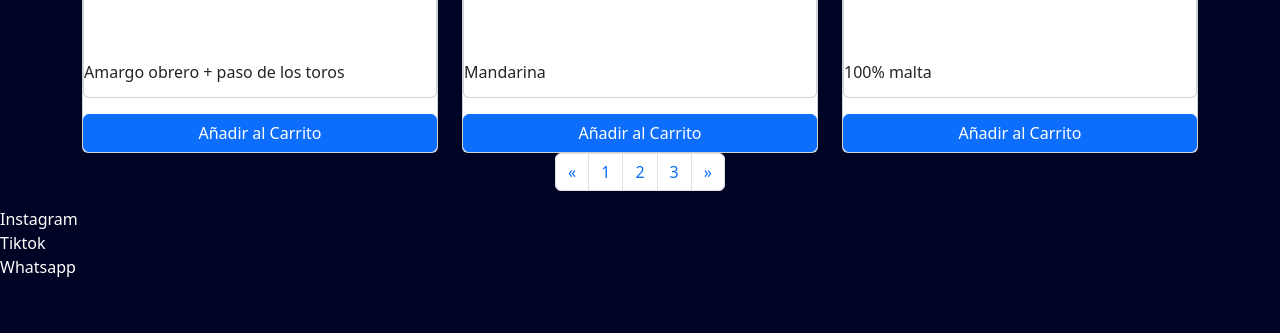
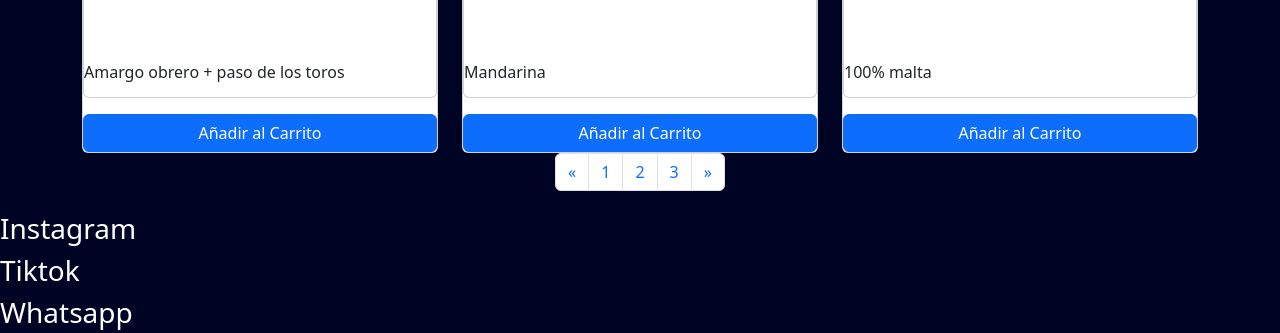
Before and after one commit to Maximedinam/Trabajo-Coder, a plain HTML site: page index.html in a window 1280 px wide. Shown: the part 841-1174 px from the top of the page. Before the commit the page ends 1120 px from the top, so only its background shows below. Drawn offline with nearby package versions, Linux system fonts and the light colour scheme.

Commit message:
ajustes en footer

```diff
--- a/index.html
+++ b/index.html
@@ -81,11 +81,11 @@
     </main>
     <!-- Creamos el footer-->
     <footer>
-
-        <div> <a href="https://www.instagram.com/bunkerbebidasok/"> Instagram </a></div>
-        <div> <a href="https://www.tiktok.com/@bunkerbebidasok?lang=es"> Tiktok </a></div>
-        <div> <a href="https://api.whatsapp.com/send/?phone=5493513145671&text&type=phone_number&app_absent=0"> Whatsapp </a></div>
-
+        <section class="containter-fluid fs-3" >
+            <div> <a href="https://www.instagram.com/bunkerbebidasok/"> Instagram </a></div>
+            <div> <a href="https://www.tiktok.com/@bunkerbebidasok?lang=es"> Tiktok </a></div>
+            <div> <a href="https://api.whatsapp.com/send/?phone=5493513145671&text&type=phone_number&app_absent=0"> Whatsapp </a></div>
+        </section>
     </footer>
     <script src="https://cdn.jsdelivr.net/npm/bootstrap@5.3.5/dist/js/bootstrap.bundle.min.js" integrity="sha384-k6d4wzSIapyDyv1kpU366/PK5hCdSbCRGRCMv+eplOQJWyd1fbcAu9OCUj5zNLiq" crossorigin="anonymous"></script>
 
```
Also changed, not shown: pages/cervezas.html (+5 -5 lines), pages/contacto.html (+5 -5 lines), pages/gin.html (+5 -5 lines), pages/vinos.html (+5 -5 lines).
